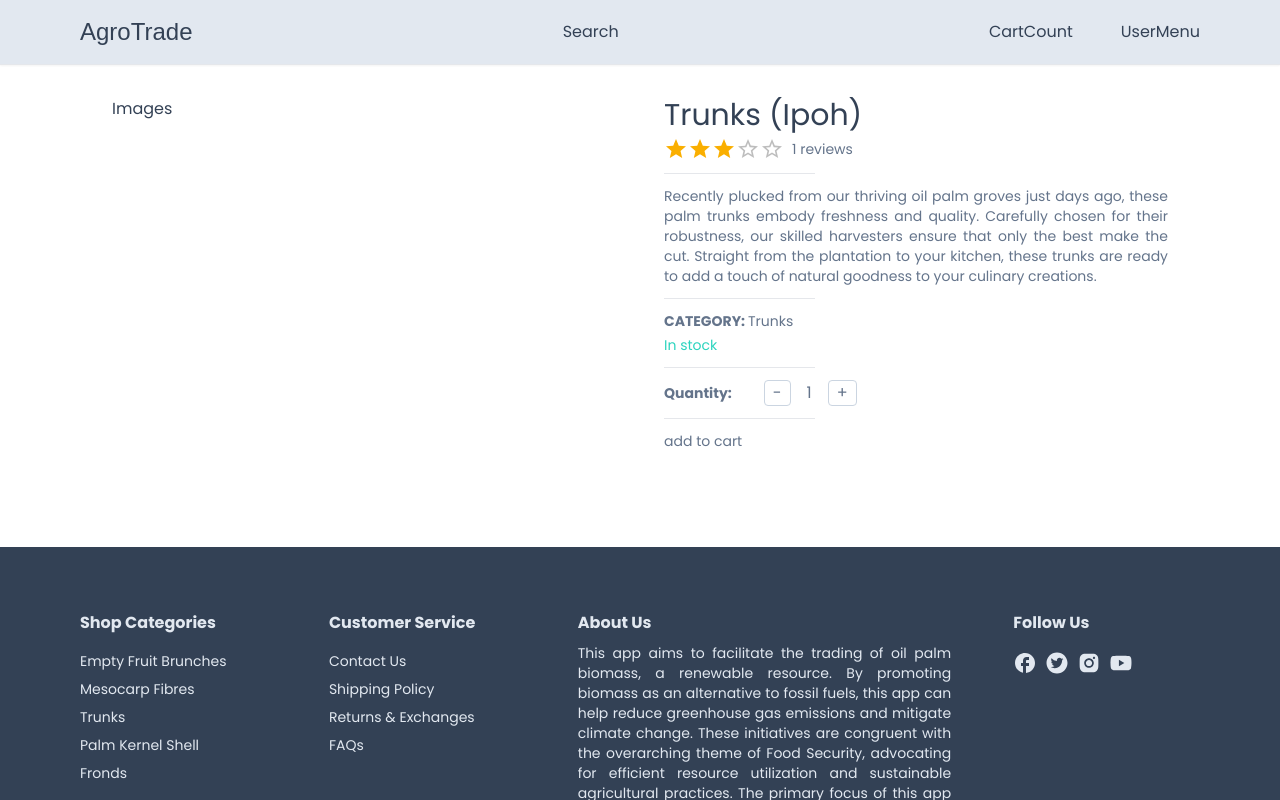
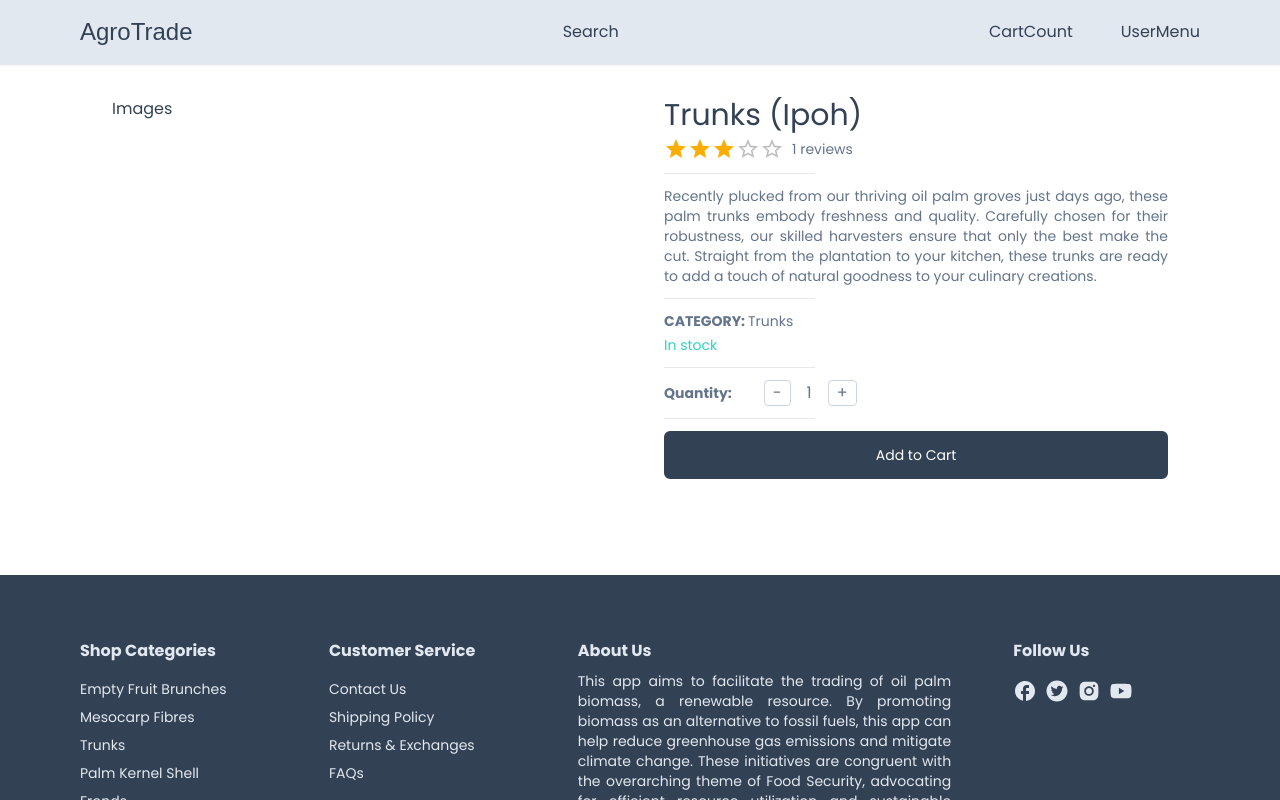
Before and after one commit to Angeline0210/TTP-AgroTrade, a Next.js app: page /product/1 in a window 1280 px wide. Shown: the top 800 px of the page. Built offline with nearby package versions, Linux system fonts and the light colour scheme; a web font is replaced by a local one.

Commit message:
added add to cart button

```diff
--- /dev/null
+++ b/app/components/Button.tsx
@@ -0,0 +1,49 @@
+'use client'
+
+import { IconType } from "react-icons";
+
+interface ButtonProps{
+    label:string,
+    disabled?: boolean,
+    outline?: boolean,
+    small?: boolean,
+    custom?:string,
+    icon?:IconType
+    onClick:(e:React.MouseEvent<HTMLButtonElement>)
+    =>void;
+}
+
+const Button:React.FC<ButtonProps>= ({
+    label,
+    disabled,
+    outline,
+    small,
+    custom,
+    icon:Icon,
+    onClick,
+}) => {
+    return (<button
+    disabled={disabled}
+    className={`
+    disabled:opacity-70
+    disabled:cursor-not-allowed
+    rounded-md
+    hover:opacity-80
+    transition
+    w-full
+    border-slate-700
+    flex
+    items-center
+    justify-center
+    gap-2
+    ${outline? "bg-white":"bg-slate-700"}
+    ${outline? "text-slate-700": 'text-white'}
+    ${small? "py-1 px-2 border-[1px]" : 'py-3 px-4 border-2'}
+    ${custom? custom:" "}
+    `}>
+        {Icon && <Icon size={24} /> }
+        {label}
+    </button>  );
+};
+
+export default Button;
--- a/app/product/[productId]/ProductDetails.tsx
+++ b/app/product/[productId]/ProductDetails.tsx
@@ -2,6 +2,7 @@
 import SetQuantity from "@/app/components/products/SetQuantity";
 import {Rating} from "@mui/material";
 import {useCallback,useState} from 'react';
+import Button from "@/app/components/Button";
 
 interface ProductDetailsProps{
     product:any
@@ -97,8 +98,12 @@ const ProductDetails: React.FC<ProductDetailsProps>=({product})=>{
                 handleQtyDecrease={handleQtyDecrease}
                 />
                 <Horizontal/>
-                <div>add to cart</div>
+                <div>
+                    <Button
+                    label="Add to Cart" onClick={()=>
+                    {}} />
                 </div>
+            </div>
         </div>
     );
 };
```
